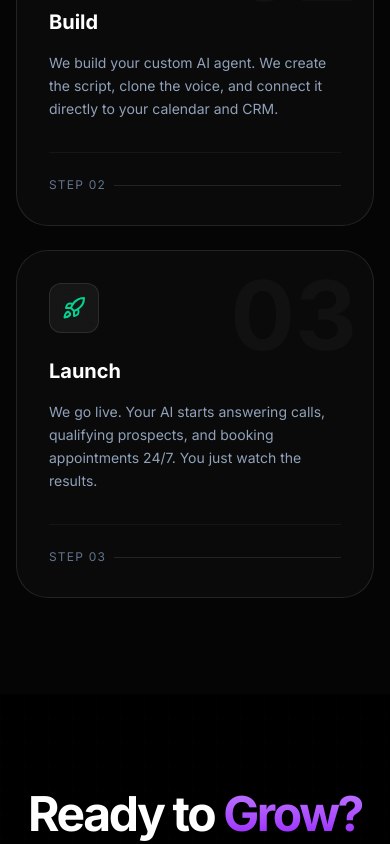
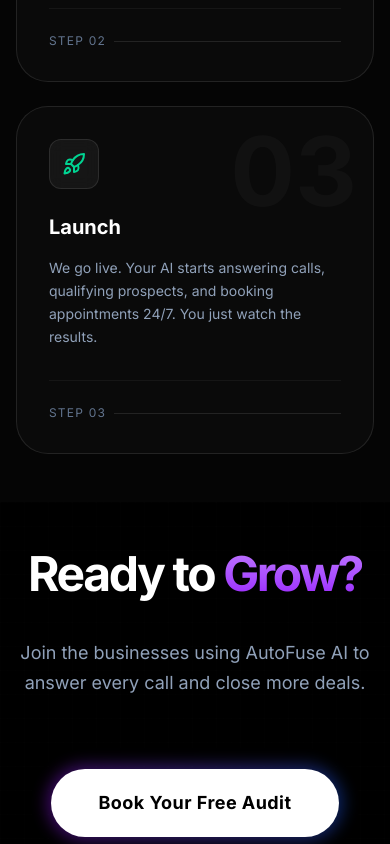
Before and after one commit to tahaissaoui-maker/autofuse-ai, a Next.js app: page / in a window 390 px wide. Shown: the part 10450-11294 px from the top of the page. Built offline with nearby package versions, Linux system fonts and the light colour scheme.

Commit message:
Update page.tsx

```diff
--- a/app/page.tsx
+++ b/app/page.tsx
@@ -1033,7 +1033,7 @@
 
 const FounderSection: React.FC = () => {
   return (
-    <section className="relative bg-[#050505] py-24 md:py-32 overflow-hidden border-t border-white/5">
+    <section className="relative bg-[#050505] py-12 md:py-32 overflow-hidden border-t border-white/5">
       <div className="mx-auto w-full max-w-[1400px] px-4 sm:px-6 lg:px-8">
 
         <div className="grid lg:grid-cols-2 gap-16 items-center">
@@ -1178,7 +1178,7 @@
   const calUrl = "https://cal.com/taha-issaoui-g9ve4z/discovery";
 
   return (
-    <section id="process" className="relative bg-[#050505] py-24 md:py-32 overflow-hidden">
+    <section id="process" className="relative bg-[#050505] py-12 md:py-32 overflow-hidden">
       <div className="mx-auto w-full max-w-[1400px] px-4 sm:px-6 lg:px-8 relative z-10">
 
         <Reveal>
@@ -1240,7 +1240,7 @@
   const calUrl = "https://cal.com/taha-issaoui-g9ve4z/discovery";
 
   return (
-    <section className="relative overflow-hidden bg-black py-24 md:py-40">
+    <section className="relative overflow-hidden bg-black py-12 md:py-40">
 
         {/* The "Warp Speed" Background */}
         <div className="absolute inset-0 bg-[radial-gradient(circle_at_center,_var(--tw-gradient-stops))] from-purple-900/40 via-black to-black opacity-80" />
```
